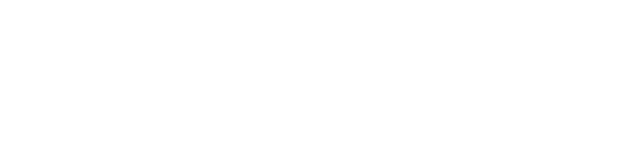
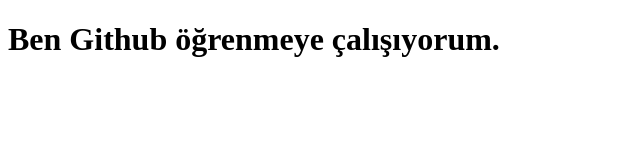
Before and after one commit to yemreaycicek/Github-Kursu, a plain HTML site: page index.html in a window 1280 px wide. Shown: the whole page, without its empty margins (0-640 px from the left). Drawn offline with Linux system fonts and the light colour scheme.

Commit message:
ikinci commit atıldı

```diff
--- a/index.html
+++ b/index.html
@@ -7,6 +7,6 @@
    <title>Github Kursu</title>
 </head>
 <body>
-
+   <h1>Ben Github öğrenmeye çalışıyorum.</h1>
 </body>
 </html>
```
